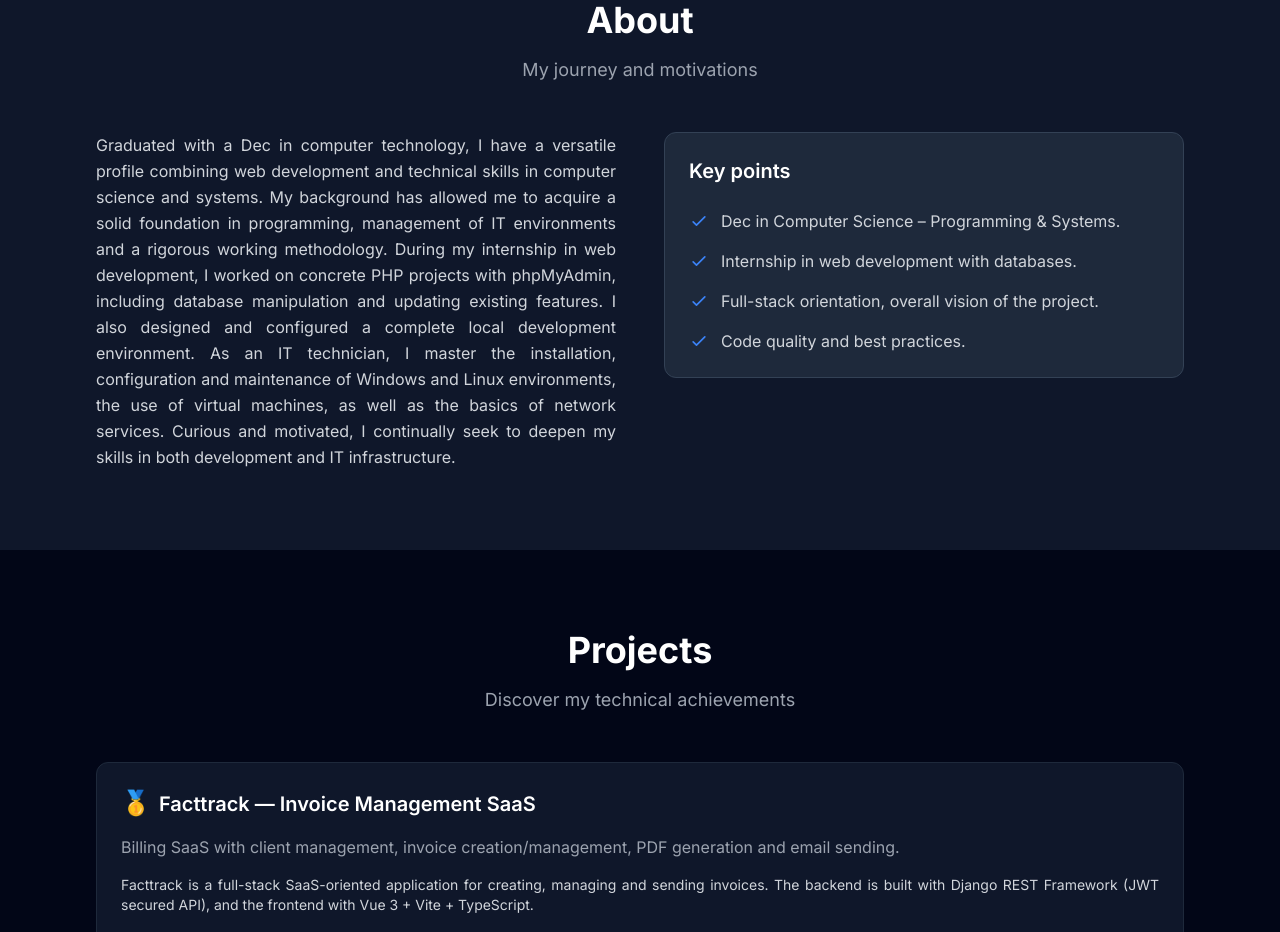
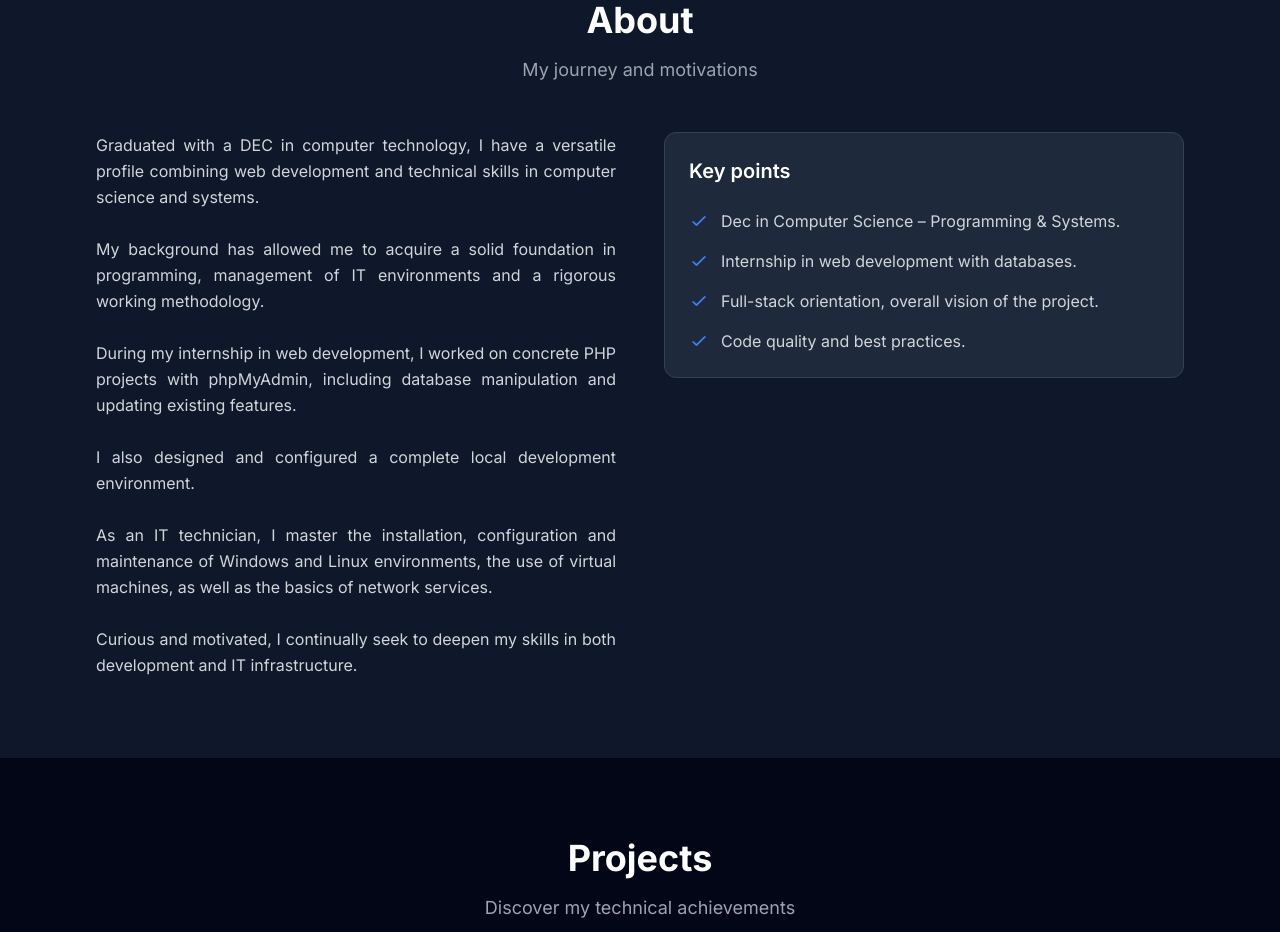
Before and after one commit to Djefrid/portfolio, a Next.js app: page / in a window 1280 px wide. Shown: the part 880-1812 px from the top of the page. Built offline with nearby package versions, Linux system fonts and the light colour scheme; no server answers; the database is empty.

Commit message:
mise a jour: saut de ligne paragraphe

```diff
--- a/app/api/translate/route.ts
+++ b/app/api/translate/route.ts
@@ -96,8 +96,13 @@ async function translateText(text: string, from: 'fr' | 'en', to: 'fr' | 'en'):
       }
     }
 
+    // Join chunks and add line breaks after periods (sentence endings)
+    let result = translatedChunks.join(' ');
+    // Replace ". " (period + space) with ".\n" to create line breaks after each sentence
+    result = result.replace(/\.\s+/g, '.\n');
+
     return {
-      translatedText: translatedChunks.join(' '),
+      translatedText: result,
       success: true,
     };
   } catch (error) {
--- a/components/sections/About.tsx
+++ b/components/sections/About.tsx
@@ -2,6 +2,14 @@
 
 import { usePortfolio } from "@/context/PortfolioContext";
 import { useLanguage } from "@/context/LanguageContext";
+
+// Function to normalize and add double line breaks after periods (sentences)
+function formatWithLineBreaks(text: string): string {
+  // Normalize: replace all types of line breaks and multiple spaces with single space
+  let normalized = text.replace(/\r\n/g, ' ').replace(/\n+/g, ' ').replace(/\s+/g, ' ').trim();
+  // Add double line breaks after periods (sentence endings) for better readability
+  return normalized.replace(/\.\s+/g, '.\n\n');
+}
 
 export default function About() {
   const { about } = usePortfolio();
@@ -19,8 +27,8 @@ export default function About() {
           {/* Text content */}
           <div className="space-y-6 text-justify">
             {about.paragraphs.map((paragraph, index) => (
-              <p key={index} className="text-gray-300 leading-relaxed whitespace-pre-line">
-                {paragraph}
+              <p key={index} className="text-gray-300 leading-relaxed whitespace-pre-wrap">
+                {formatWithLineBreaks(paragraph)}
               </p>
             ))}
           </div>
@@ -32,7 +40,7 @@ export default function About() {
             </h3>
             <ul className="space-y-4">
               {about.highlights
-                .flatMap((highlight) => highlight.split('\n'))
+                .flatMap((highlight) => formatWithLineBreaks(highlight).split('\n'))
                 .filter((line) => line.trim() !== '')
                 .map((line, index) => (
                   <li key={index} className="flex items-start gap-3">
--- a/data/portfolio-data.ts
+++ b/data/portfolio-data.ts
@@ -100,7 +100,7 @@ export const aboutInfoBilingual = {
   },
   en: {
     paragraphs: [
-      "Graduated with a Dec in computer technology, I have a versatile profile combining web development and technical skills in computer science and systems. My background has allowed me to acquire a solid foundation in programming, management of IT environments and a rigorous working methodology. During my internship in web development, I worked on concrete PHP projects with phpMyAdmin, including database manipulation and updating existing features. I also designed and configured a complete local development environment. As an IT technician, I master the installation, configuration and maintenance of Windows and Linux environments, the use of virtual machines, as well as the basics of network services. Curious and motivated, I continually seek to deepen my skills in both development and IT infrastructure."
+      "Graduated with a DEC in computer technology, I have a versatile profile combining web development and technical skills in computer science and systems.\nMy background has allowed me to acquire a solid foundation in programming, management of IT environments and a rigorous working methodology.\n\nDuring my internship in web development, I worked on concrete PHP projects with phpMyAdmin, including database manipulation and updating existing features.\nI also designed and configured a complete local development environment.\n\nAs an IT technician, I master the installation, configuration and maintenance of Windows and Linux environments, the use of virtual machines, as well as the basics of network services.\n\nCurious and motivated, I continually seek to deepen my skills in both development and IT infrastructure."
     ],
     highlights: [
       "Dec in Computer Science – Programming & Systems.\nInternship in web development with databases.\nFull-stack orientation, overall vision of the project.\nCode quality and best practices."
```
Also changed, not shown: 1 other file (tests, documents, lock files or other folders).
